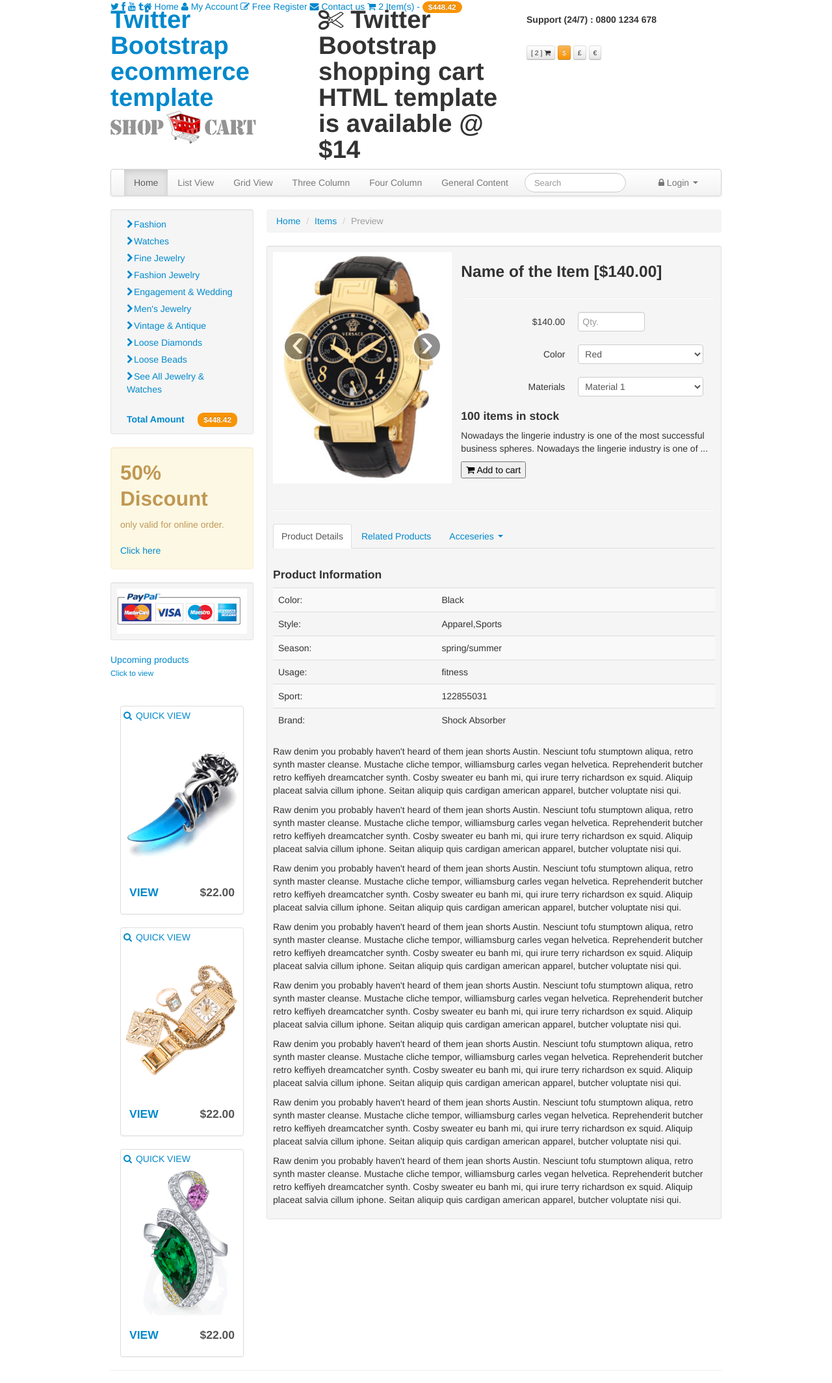
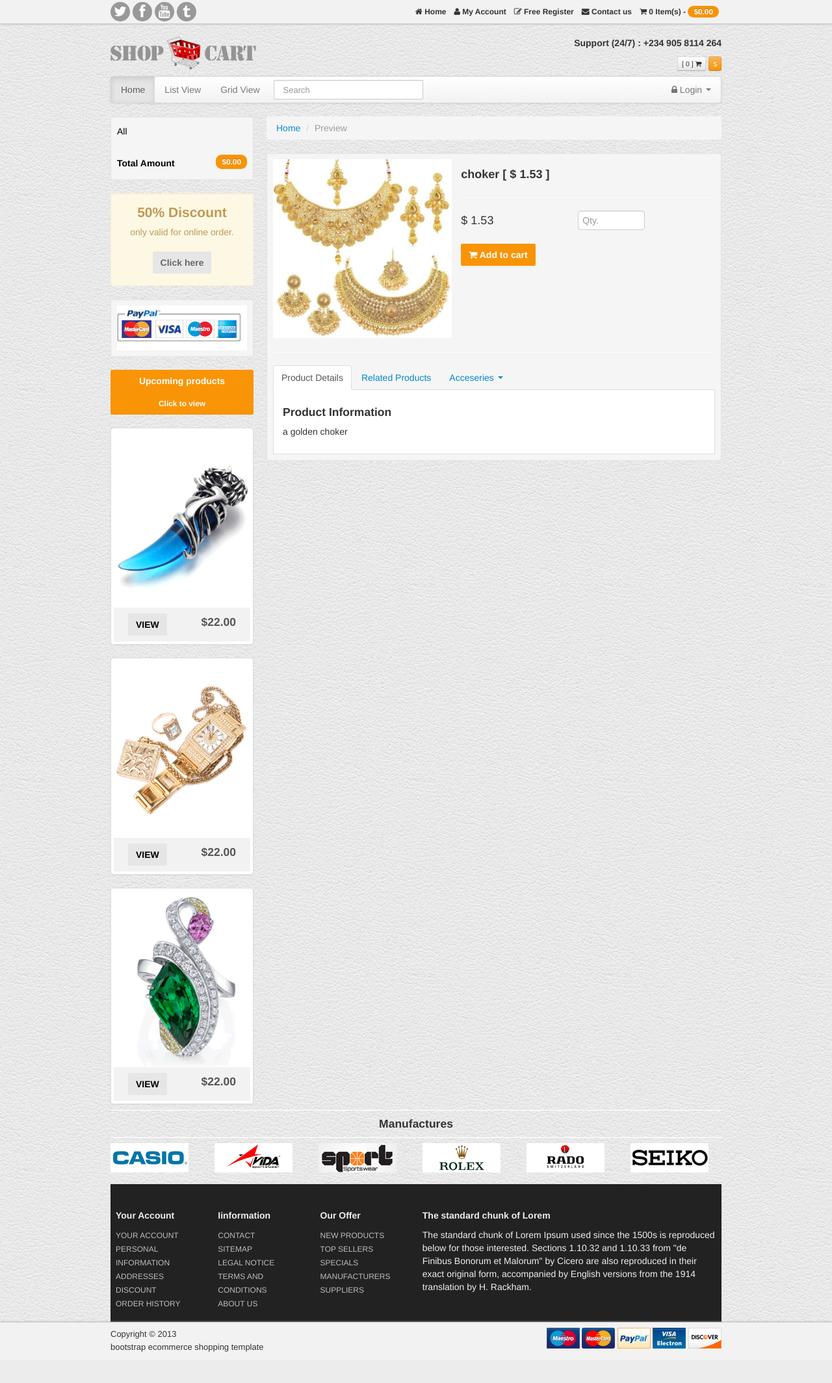
Before and after one commit to Princeigwe/buy-it, a Django app: a page that uses src/shop/templates/product_shop/product_details.html in a window 1280 px wide. Shown: the top 2128 px of the page at 65% size. After the commit the page ends 2080 px from the top, so only its background shows below. Run offline with Django 3.2, Linux system fonts and the light colour scheme; data comes from the database, SQL or seed files in the repository; both versions use the stored data as it was after the commit; some libraries are stand-ins or nearby versions.

Commit message:
created cart app

```diff
--- a/src/buy_it/settings.py
+++ b/src/buy_it/settings.py
@@ -116,3 +116,6 @@ STATICFILES_DIRS = [
 
 MEDIA_URL = '/media/'
 MEDIA_ROOT = os.path.join(BASE_DIR, 'media/')
+
+# key for storing cart in user session
+CART_SESSION_ID = 'cart'
--- /dev/null
+++ b/src/cart/admin.py
@@ -0,0 +1,3 @@
+from django.contrib import admin
+
+# Register your models here.
--- /dev/null
+++ b/src/cart/apps.py
@@ -0,0 +1,5 @@
+from django.apps import AppConfig
+
+
+class CartConfig(AppConfig):
+    name = 'cart'
--- /dev/null
+++ b/src/cart/models.py
@@ -0,0 +1,3 @@
+from django.db import models
+
+# Create your models here.
--- /dev/null
+++ b/src/cart/tests.py
@@ -0,0 +1,3 @@
+from django.test import TestCase
+
+# Create your tests here.
--- /dev/null
+++ b/src/cart/views.py
@@ -0,0 +1,3 @@
+from django.shortcuts import render
+
+# Create your views here.
--- a/src/shop/templates/product_shop/product_details.html
+++ b/src/shop/templates/product_shop/product_details.html
@@ -1,17 +1,18 @@
+{% load static %}
 <!DOCTYPE html>
 <html lang="en">
   <head>
     <meta charset="utf-8">
-    <title>Twitter Bootstrap shopping cart</title>
+    <title> {{product.name}} </title>
     <meta name="viewport" content="width=device-width, initial-scale=1.0">
     <meta name="description" content="">
     <meta name="author" content="">
     <!-- Bootstrap styles -->
-    <link href="assets/css/bootstrap.css" rel="stylesheet"/>
+    <link href="{% static 'assets/css/bootstrap.css' %}" rel="stylesheet"/>
     <!-- Customize styles -->
-    <link href="style.css" rel="stylesheet"/>
+    <link href="{% static 'css/base.css' %}" rel="stylesheet"/>
     <!-- font awesome styles -->
-	<link href="assets/font-awesome/css/font-awesome.css" rel="stylesheet">
+	<link href="{% static 'assets/font-awesome/css/font-awesome.css' %}" rel="stylesheet">
 		<!--[if IE 7]>
 			<link href="css/font-awesome-ie7.min.css" rel="stylesheet">
 		<![endif]-->
@@ -21,7 +22,7 @@
 		<![endif]-->
 
 	<!-- Favicons -->
-    <link rel="shortcut icon" href="assets/ico/favicon.ico">
+    <link rel="shortcut icon" href="{% static 'assets/ico/favicon.ico' %}">
   </head>
 <body>
 <!--
@@ -41,7 +42,7 @@
 				<a href="#"><span class="icon-user"></span> My Account</a>
 				<a href="register.html"><span class="icon-edit"></span> Free Register </a>
 				<a href="contact.html"><span class="icon-envelope"></span> Contact us</a>
-				<a href="cart.html"><span class="icon-shopping-cart"></span> 2 Item(s) - <span class="badge badge-warning"> $448.42</span></a>
+				<a href="cart.html"><span class="icon-shopping-cart"></span> 0 Item(s) - <span class="badge badge-warning"> $0.00</span></a>
 			</div>
 		</div>
 	</div>
@@ -57,24 +58,30 @@ Lower Header Section
 	<div class="span4">
 	<h1>
 	<a class="logo" href="index.html"><span>Twitter Bootstrap ecommerce template</span>
-		<img src="assets/img/logo-bootstrap-shoping-cart.png" alt="bootstrap sexy shop">
+		<img src="{% static 'assets/img/logo-bootstrap-shoping-cart.png' %}" alt="bootstrap sexy shop">
 	</a>
 	</h1>
 	</div>
 	<div class="span4">
+	<!--
 		<div class="offerNoteWrapper">
+
 		<h1 class="dotmark">
 	<i class="icon-cut"></i>
 	Twitter Bootstrap shopping cart HTML template is available @ $14
 	</h1>
+
 	</div>
+	-->
 	</div>
 	<div class="span4 alignR">
-	<p><br> <strong> Support (24/7) :  0800 1234 678 </strong><br><br></p>
-	<span class="btn btn-mini">[ 2 ] <span class="icon-shopping-cart"></span></span>
+	<p><br> <strong> Support (24/7) :  +234 905 8114 264 </strong><br><br></p>
+	<span class="btn btn-mini">[ 0 ] <span class="icon-shopping-cart"></span></span>
 	<span class="btn btn-warning btn-mini">$</span>
+	<!--
 		<span class="btn btn-mini">&pound;</span>
 	<span class="btn btn-mini">&euro;</span>
+	-->
 	</div>
 </div>
 </header>
@@ -134,6 +143,20 @@ Body Section
 <div id="sidebar" class="span3">
 <div class="well well-small">
 	<ul class="nav nav-list">
+		<li>
+			{% if not category %}
+			{% endif %}
+			<a href= {% url 'shop:product-list' %} >All</a>
+		</li>
+
+
+		{% for c in categories %}
+			<li>
+				<a href="{{c.get_absolute_url}}"> {{c.name}} </a>
+			</li>
+		{% endfor %}
+
+		<!--
 			<li><a href="products.html"><span class="icon-chevron-right"></span>Fashion</a></li>
 		<li><a href="products.html"><span class="icon-chevron-right"></span>Watches</a></li>
 		<li><a href="products.html"><span class="icon-chevron-right"></span>Fine Jewelry</a></li>
@@ -144,8 +167,9 @@ Body Section
 		<li><a href="products.html"><span class="icon-chevron-right"></span>Loose Diamonds </a></li>
 		<li><a href="products.html"><span class="icon-chevron-right"></span>Loose Beads</a></li>
 		<li><a href="products.html"><span class="icon-chevron-right"></span>See All Jewelry & Watches</a></li>
+		-->
 		<li style="border:0"> &nbsp;</li>
-		<li> <a class="totalInCart" href="cart.html"><strong>Total Amount  <span class="badge badge-warning pull-right" style="line-height:18px;">$448.42</span></strong></a></li>
+		<li> <a class="totalInCart" href="cart.html"><strong>Total Amount  <span class="badge badge-warning pull-right" style="line-height:18px;">$0.00</span></strong></a></li>
 	</ul>
 </div>
 
@@ -155,16 +179,16 @@ Body Section
 					 only valid for online order. <br><br><a class="defaultBtn" href="#">Click here </a>
 				  </p>
 			  </div>
-			  <div class="well well-small" ><a href="#"><img src="assets/img/paypal.jpg" alt="payment method paypal"></a></div>
+			  <div class="well well-small" ><a href="#"><img src="{% static 'assets/img/paypal.jpg' %}" alt="payment method paypal"></a></div>
 
-			<a class="shopBtn btn-block" href="#">Upcoming products <br><small>Click to view</small></a>
+			<a class="shopBtn btn-block" href=" {% url 'shop:product-list' %} ">Upcoming products <br><small>Click to view</small></a>
 			<br>
 			<br>
 			<ul class="nav nav-list promowrapper">
 			<li>
 			  <div class="thumbnail">
 				<a class="zoomTool" href="product_details.html" title="add to cart"><span class="icon-search"></span> QUICK VIEW</a>
-				<img src="assets/img/bootstrap-ecommerce-templates.png" alt="bootstrap ecommerce templates">
+				<img src="{% static 'assets/img/bootstrap-ecommerce-templates.png' %}" alt="bootstrap ecommerce templates">
 				<div class="caption">
 				  <h4><a class="defaultBtn" href="product_details.html">VIEW</a> <span class="pull-right">$22.00</span></h4>
 				</div>
@@ -174,7 +198,7 @@ Body Section
 			<li>
 			  <div class="thumbnail">
 				<a class="zoomTool" href="product_details.html" title="add to cart"><span class="icon-search"></span> QUICK VIEW</a>
-				<img src="assets/img/shopping-cart-template.png" alt="shopping cart template">
+				<img src="{% static 'assets/img/shopping-cart-template.png' %}" alt="shopping cart template">
 				<div class="caption">
 				  <h4><a class="defaultBtn" href="product_details.html">VIEW</a> <span class="pull-right">$22.00</span></h4>
 				</div>
@@ -184,7 +208,7 @@ Body Section
 			<li>
 			  <div class="thumbnail">
 				<a class="zoomTool" href="product_details.html" title="add to cart"><span class="icon-search"></span> QUICK VIEW</a>
-				<img src="assets/img/bootstrap-template.png" alt="bootstrap template">
+				<img src="{% static 'assets/img/bootstrap-template.png' %}" alt="bootstrap template">
 				<div class="caption">
 				  <h4><a class="defaultBtn" href="product_details.html">VIEW</a> <span class="pull-right">$22.00</span></h4>
 				</div>
@@ -195,8 +219,8 @@ Body Section
 	</div>
 	<div class="span9">
     <ul class="breadcrumb">
-    <li><a href="index.html">Home</a> <span class="divider">/</span></li>
-    <li><a href="products.html">Items</a> <span class="divider">/</span></li>
+    <li><a href="{% url 'shop:product-list' %}">Home</a> <span class="divider">/</span></li>
+    <!--<li><a href="products.html">Items</a> <span class="divider">/</span></li>-->
     <li class="active">Preview</li>
     </ul>
 	<div class="well well-small">
@@ -205,31 +229,37 @@ Body Section
 			<div id="myCarousel" class="carousel slide cntr">
                 <div class="carousel-inner">
 					<div class="item active">
-                   <a href="#"> <img src="assets/img/a.jpg" alt="" style="width:100%"></a>
+						<a href="#"> <img src=" {{product.image.url}} " alt="" style="width:100%"></a>
+					   </div>
+                  <!--<div class="item active">
+                   <a href="#"> <img src="{% static 'assets/img/a.jpg' %}" alt="" style="width:100%"></a>
                   </div>
                   <div class="item">
-                     <a href="#"> <img src="assets/img/b.jpg" alt="" style="width:100%"></a>
+                     <a href="#"> <img src="{% static 'assets/img/b.jpg' %}" alt="" style="width:100%"></a>
                   </div>
                   <div class="item">
-                    <a href="#"> <img src="assets/img/e.jpg" alt="" style="width:100%"></a>
+                    <a href="#"> <img src="{% static 'assets/img/e.jpg' %}" alt="" style="width:100%"></a>
+                  </div>-->
                 </div>
-                </div>
+                <!--
 					<a class="left carousel-control" href="#myCarousel" data-slide="prev">‹</a>
                 <a class="right carousel-control" href="#myCarousel" data-slide="next">›</a>
+				-->
             </div>
 			</div>
 			<div class="span7">
-				<h3>Name of the Item [$140.00]</h3>
+				<h3>{{product.name}}  [ $ {{product.price}} ]</h3>
 				<hr class="soft"/>
 
 				<form class="form-horizontal qtyFrm">
 				  <div class="control-group">
-					<label class="control-label"><span>$140.00</span></label>
+					<label class="control-label"><span>$ {{product.price}} </span></label>
 					<div class="controls">
 					<input type="number" class="span6" placeholder="Qty.">
 					</div>
 				  </div>
 
+				  <!--
 					  <div class="control-group">
 					<label class="control-label"><span>Color</span></label>
 					<div class="controls">
@@ -460,7 +499,7 @@ Body Section
 			<hr class="soften"/>
 			<div class="row-fluid">
 					<div class="span2">
-						<img src="assets/img/a.jpg" alt="">
+						<img src="{% static 'assets/img/a.jpg' %}" alt="">
 					</div>
 					<div class="span6">
 						<h5>Product Name </h5>
@@ -607,22 +646,22 @@ Clients
 	<hr class="soften"/>
 	<div class="row">
 		<div class="span2">
-			<a href="#"><img alt="" src="assets/img/1.png"></a>
+			<a href="#"><img alt="" src="{% static 'assets/img/1.png' %}"></a>
 		</div>
 		<div class="span2">
-			<a href="#"><img alt="" src="assets/img/2.png"></a>
+			<a href="#"><img alt="" src="{% static 'assets/img/2.png' %}"></a>
 		</div>
 		<div class="span2">
-			<a href="#"><img alt="" src="assets/img/3.png"></a>
+			<a href="#"><img alt="" src="{% static 'assets/img/3.png' %}"></a>
 		</div>
 		<div class="span2">
-			<a href="#"><img alt="" src="assets/img/4.png"></a>
+			<a href="#"><img alt="" src="{% static 'assets/img/4.png' %}"></a>
 		</div>
 		<div class="span2">
-			<a href="#"><img alt="" src="assets/img/5.png"></a>
+			<a href="#"><img alt="" src="{% static 'assets/img/5.png' %}"></a>
 		</div>
 		<div class="span2">
-			<a href="#"><img alt="" src="assets/img/6.png"></a>
+			<a href="#"><img alt="" src="{% static 'assets/img/6.png' %}"></a>
 		</div>
 	</div>
 </section>
@@ -670,21 +709,21 @@ accompanied by English versions from the 1914 translation by H. Rackham.
 <div class="copyright">
 <div class="container">
 	<p class="pull-right">
-		<a href="#"><img src="assets/img/maestro.png" alt="payment"></a>
-		<a href="#"><img src="assets/img/mc.png" alt="payment"></a>
-		<a href="#"><img src="assets/img/pp.png" alt="payment"></a>
-		<a href="#"><img src="assets/img/visa.png" alt="payment"></a>
-		<a href="#"><img src="assets/img/disc.png" alt="payment"></a>
+		<a href="#"><img src="{% static 'assets/img/maestro.png' %}" alt="payment"></a>
+		<a href="#"><img src="{% static 'assets/img/mc.png' %}" alt="payment"></a>
+		<a href="#"><img src="{% static 'assets/img/pp.png' %}" alt="payment"></a>
+		<a href="#"><img src="{% static 'assets/img/visa.png' %}" alt="payment"></a>
+		<a href="#"><img src="{% static 'assets/img/disc.png' %}" alt="payment"></a>
 	</p>
 	<span>Copyright &copy; 2013<br> bootstrap ecommerce shopping template</span>
 </div>
 </div>
 <a href="#" class="gotop"><i class="icon-double-angle-up"></i></a>
     <!-- Placed at the end of the document so the pages load faster -->
-    <script src="assets/js/jquery.js"></script>
-	<script src="assets/js/bootstrap.min.js"></script>
-	<script src="assets/js/jquery.easing-1.3.min.js"></script>
-    <script src="assets/js/jquery.scrollTo-1.4.3.1-min.js"></script>
-    <script src="assets/js/shop.js"></script>
+    <script src="{% static 'assets/js/jquery.js' %}"></script>
+	<script src="{% static 'assets/js/bootstrap.min.js' %}"></script>
+	<script src="{% static 'assets/js/jquery.easing-1.3.min.js' %}"></script>
+    <script src="{% static 'assets/js/jquery.scrollTo-1.4.3.1-min.js' %}"></script>
+    <script src="{% static 'assets/js/shop.js' %}"></script>
   </body>
 </html>
```
Also changed, not shown: other parts of src/shop/templates/product_shop/product_details.html (+21 -10 lines), src/shop/templates/product_shop/index_product_list.html (+8 -4 lines), src/cart/__init__.py (added), src/cart/migrations/__init__.py (added), src/db.sqlite3. Lines whose indentation alone changed are shown as unchanged.
